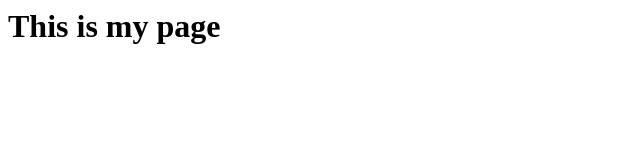
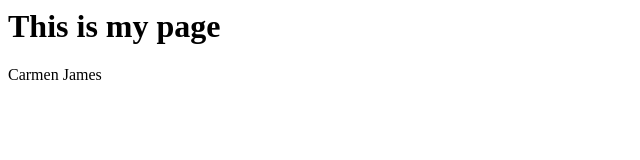
Before and after one commit to jnappy/github2, a plain HTML site: page index.html in a window 1280 px wide. Shown: the full height of the page, 0-640 px from the left. Drawn offline with Linux system fonts and the light colour scheme.

Commit message:
new changes for Jay

```diff
--- a/index.html
+++ b/index.html
@@ -1 +1,2 @@
 <h1>This is my page</h1>
+<p>Carmen James</p>
```
